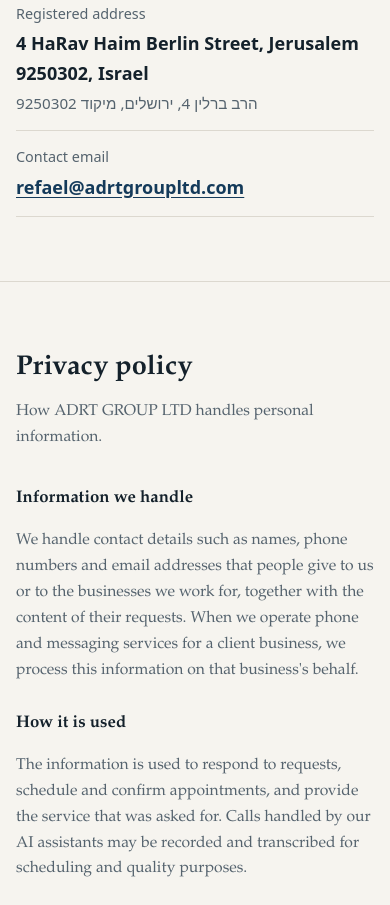
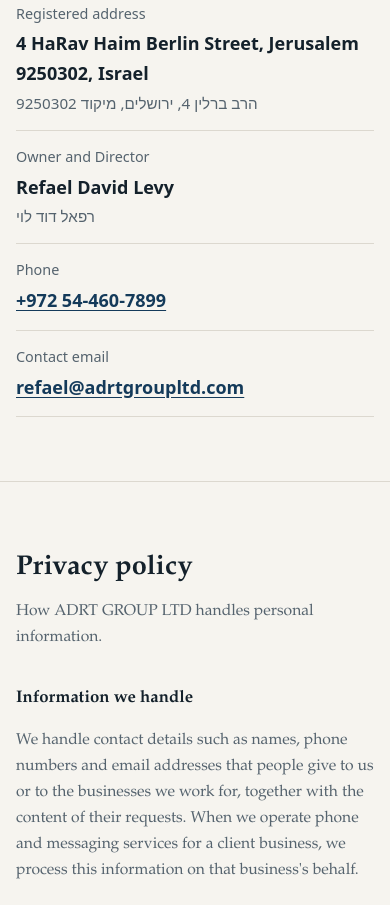
Before and after one commit to Refael97/adrtgroupltd-site, a plain HTML site: page index.html in a window 390 px wide. Shown: the part 2180-3085 px from the top of the page. Drawn offline with Linux system fonts and the light colour scheme.

Commit message:
Add owner name and phone to company details
Co-Authored-By: Claude Fable 5.2 <noreply@anthropic.com>
Claude-Session: https://claude.ai/code/session_01Wzhnxs8A5DxeXzZSgYQa1p

```diff
--- a/index.html
+++ b/index.html
@@ -159,6 +159,8 @@
           <dt>Country of registration</dt><dd>Israel</dd>
           <dt>Company type</dt><dd>Private limited company</dd>
           <dt>Registered address</dt><dd>4 HaRav Haim Berlin Street, Jerusalem 9250302, Israel <span class="alt" lang="he" dir="rtl">הרב ברלין 4, ירושלים, מיקוד 9250302</span></dd>
+          <dt>Owner and Director</dt><dd>Refael David Levy <span class="alt" lang="he" dir="rtl">רפאל דוד לוי</span></dd>
+          <dt>Phone</dt><dd><a href="tel:+972544607899">+972 54-460-7899</a></dd>
           <dt>Contact email</dt><dd><a href="mailto:refael@adrtgroupltd.com">refael@adrtgroupltd.com</a></dd>
         </dl>
       </div>
```
